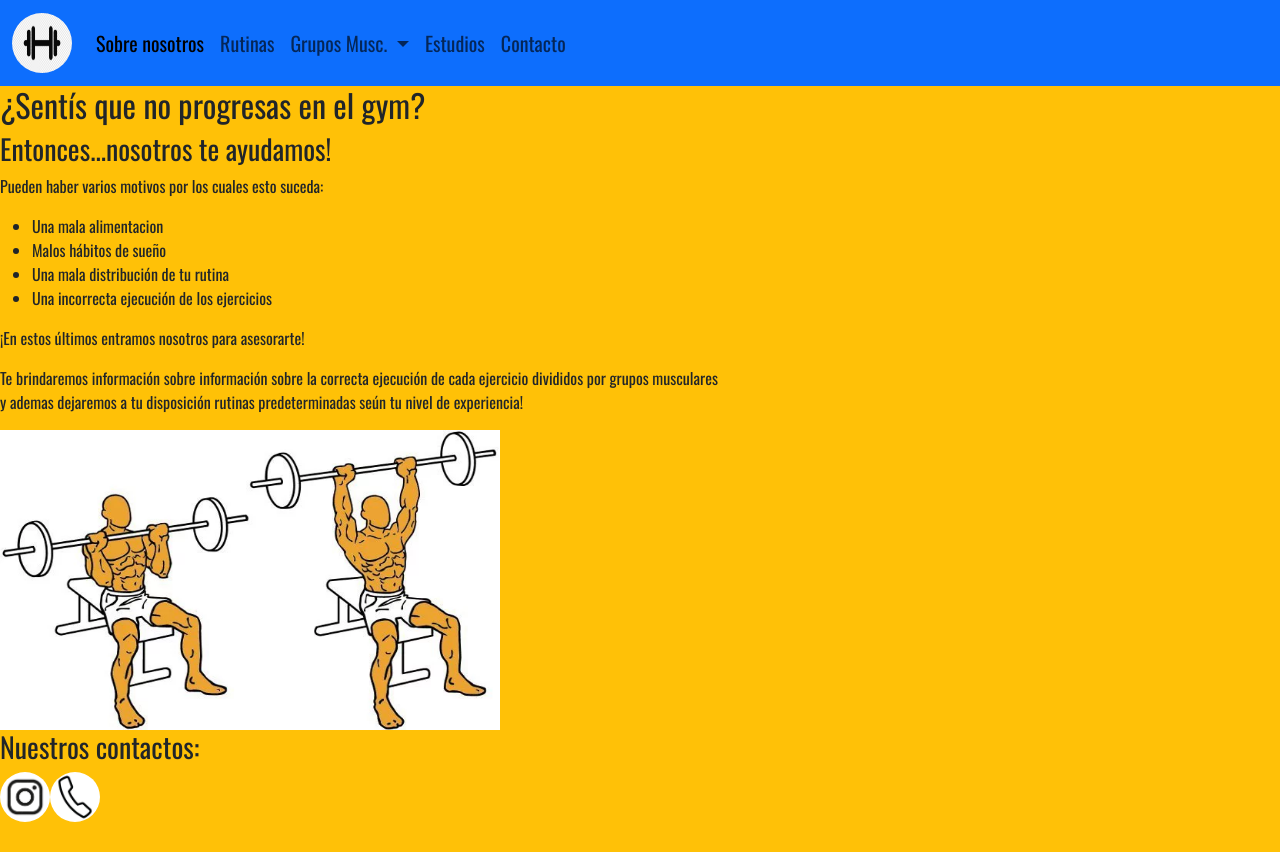
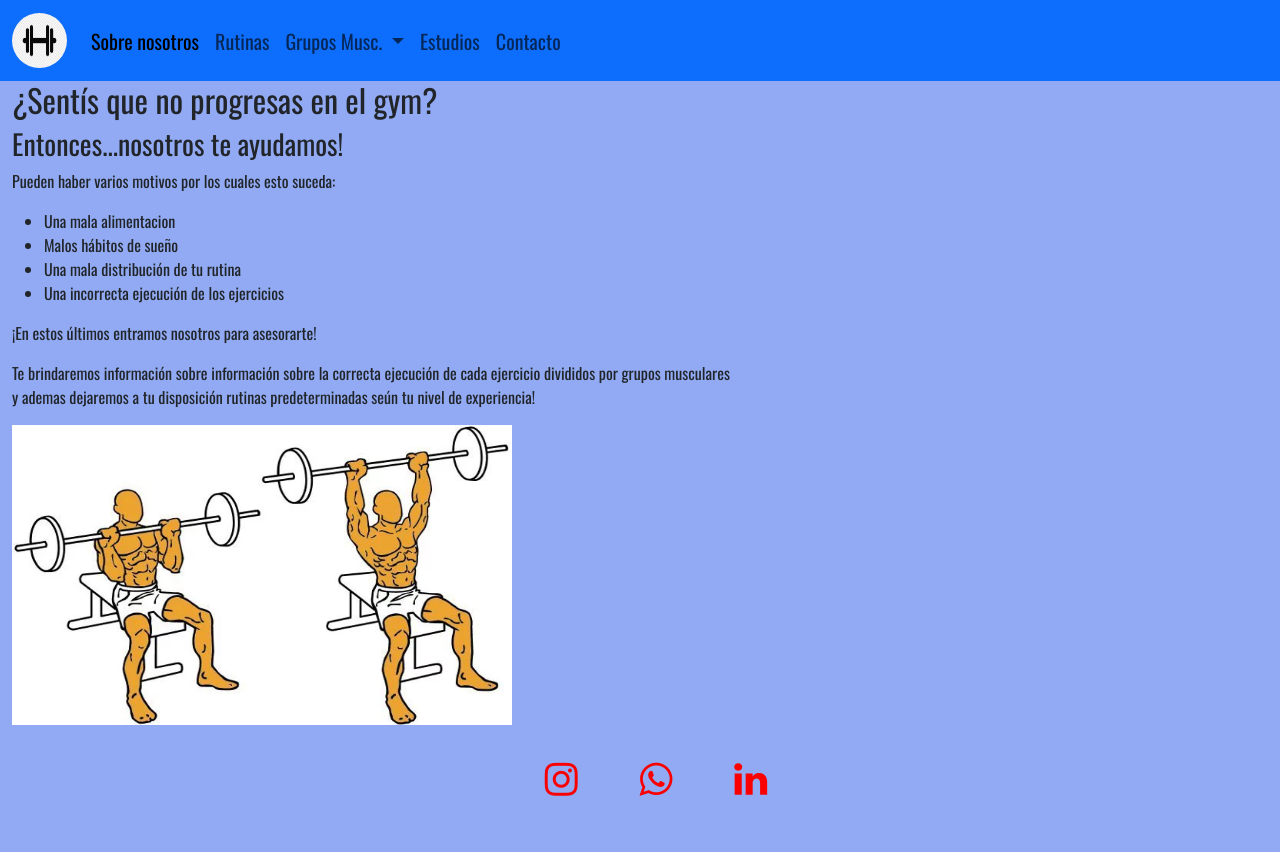
Before and after one commit to AgusGalieGR/EntregaFinalGalie, a plain HTML site: page index.html in a window 1280 px wide. Before the commit the page ends 822 px from the top, so only its background shows below. Drawn offline with nearby package versions, Linux system fonts and the light colour scheme.

Commit message:
Avances queries y animaciones

```diff
--- a/SCSS/styles.scss
+++ b/SCSS/styles.scss
@@ -1,29 +1,45 @@
 @import "general";
 $instagram-color:#8000FF;
-$telefono-color:#FFFFFF;
+$telefono-color:rgb(255, 255, 255);
+body{
+    background-color: #91aaf3;
+
+}
 h1{
     text-align: center;
 }
 .collapse{
     font-size: 20px;
 }
-nav a:hover{
+nav .nav-item a:hover{
     text-decoration: underline;
-    background-color: $instagram-color;
-    color: $instagram-color;
+    background-color: $telefono-color;
 }
-#contacto .ig{
-    a:hover{
-        text-decoration: underline;
-        background-color: $instagram-color;
-        color: $instagram-color;
-    }
-}
-#contacto .telefono{
-    a:hover{
-        text-decoration: underline;
-        background-color: $instagram-color;
-        color: $telefono-color;
+#contactos{
+    ul{
+        display: flex;
+        text-align: center;
+        position: absolute;
+        top: 97%;
+        left: 50%;
+        transform: translate(-50%, -50%);
+        li{
+            list-style: none;
+            margin: 1.2vw;
+            font-size: 3vw;
+            transition: .5s;
+            a{
+                width: 5vw;
+                padding: 2.5vw 0;
+                display: block;
+                color: #fa0000;
+            }
+            :hover{
+                transform: translateY(-1.2vw);
+                box-shadow: 0 1.5vw 1.5vw rgba(0, 0, 0,0.1);
+            }
+
+        }
     }
 }
 @mixin text_properties($align, $fontsize){
@@ -57,19 +73,27 @@
 
 }
 .logos_cont{
-    @include image_properties(50px, 50px ,25px);
+    @include image_properties(50px, 50px ,none);
 }
 .loguito{
-    @include image_properties(60px, 60px ,35px);
+    @include image_properties(55px, 55px ,35px);
 }
 
-@media only screen and (min-width: 577px) and (max-width: 960) {
+@media only screen and (min-width: 361px) and (max-width: 560px){
     body{
-        background-color: rgb(255, 0, 0);
+        .press{
+            width: 330px;
+            height: 210px;
+            padding: 20px;
+        }
     }
 }
-@media only screen and (max-width: 576px){
+@media only screen and (max-width: 360px){
     body{
-        background-color: black;
+        .press{
+            width: 250px;
+            height: 165px;
+            padding: 20px;
+        }
     }
 }
--- a/index.html
+++ b/index.html
@@ -1,14 +1,15 @@
 <!DOCTYPE html>
 <html lang="en">
-        <head>
+        <head>   <!--class="bg-warning"-->
             <meta charset="UTF-8">
             <meta name="viewport" content="width=device-width, initial-scale=1.0">
-            <link rel="stylesheet" href="estilos/styles.css">
             <title>MySpotter</title>
             <link rel="shortcut icon" type="image/x-icon" href="images/logo.ico"/>
+            <link href="https://maxcdn.bootstrapcdn.com/font-awesome/4.7.0/css/font-awesome.min.css" rel="stylesheet" integrity="sha384-wvfXpqpZZVQGK6TAh5PVlGOfQNHSoD2xbE+QkPxCAFlNEevoEH3Sl0sibVcOQVnN" crossorigin="anonymous">
             <link href="https://cdn.jsdelivr.net/npm/bootstrap@5.3.2/dist/css/bootstrap.min.css" rel="stylesheet" integrity="sha384-T3c6CoIi6uLrA9TneNEoa7RxnatzjcDSCmG1MXxSR1GAsXEV/Dwwykc2MPK8M2HN" crossorigin="anonymous">
+            <link rel="stylesheet" href="estilos/styles.css">
         </head>
-        <body class="bg-warning">
+        <body>
             <header>
               <nav class="navbar navbar-expand-lg bg-primary">
                 <div class="container-fluid">
@@ -18,7 +19,7 @@
                   <button class="navbar-toggler" type="button" data-bs-toggle="collapse" data-bs-target="#navbarSupportedContent" aria-controls="navbarSupportedContent" aria-expanded="false" aria-label="Toggle navigation">
                     <span class="navbar-toggler-icon"></span>
                   </button>
-                  <div class="collapse navbar-collapse" id="navbarSupportedContent">
+                  <div class="collapse navbar-collapse item" id="navbarSupportedContent">
                     <ul class="navbar-nav me-auto mb-2 mb-lg-0">
                       <li class="nav-item">
                         <a class="nav-link active" aria-current="page" href="#sobre_nosotros">Sobre nosotros</a>
@@ -48,7 +49,7 @@
               </nav>
             </header>
             <main>
-              <div class="container-fluid"></div>
+              <div class="container-fluid">
                 <section id="sobre_nosotros">
                   <div>
                     <h2>¿Sentís que no progresas en el gym?</h2>
@@ -70,9 +71,13 @@
                     </div>
                 </section>
                 <footer>
-                  <div id="contacto">
-                      <H3>Nuestros contactos:</H3>
-                      <a href="https://www.instagram.com/" class="ig"><img src="./images/ig.avif" class="logos_cont"></a><a href="" class="telefono"><img src="./images/phone_logo.jpg" class="logos_cont"></a>
+                  <div id="contactos">
+                    <ul>
+                      <li><a href="https://www.instagram.com/" class="instagram"><i class="fa fa-instagram"></i></a></li>
+                      <li><a href="" class="whatsapp"><i src="./images/whatsapp.png" class="fa fa-whatsapp"></i></a></li>
+                      <li><a href="" class="instagram"><i src="./images/linkedin.png" class="fa fa-linkedin"></i></a></li>
+
+                    </ul>
                   </div>
                 </footer>
               </div>
```
Also changed, not shown: estilos/styles.css, images/facebook.png (added), images/instagram.png (added), images/linkedin.png (added), images/whatsapp.png (added), 1 other file.
